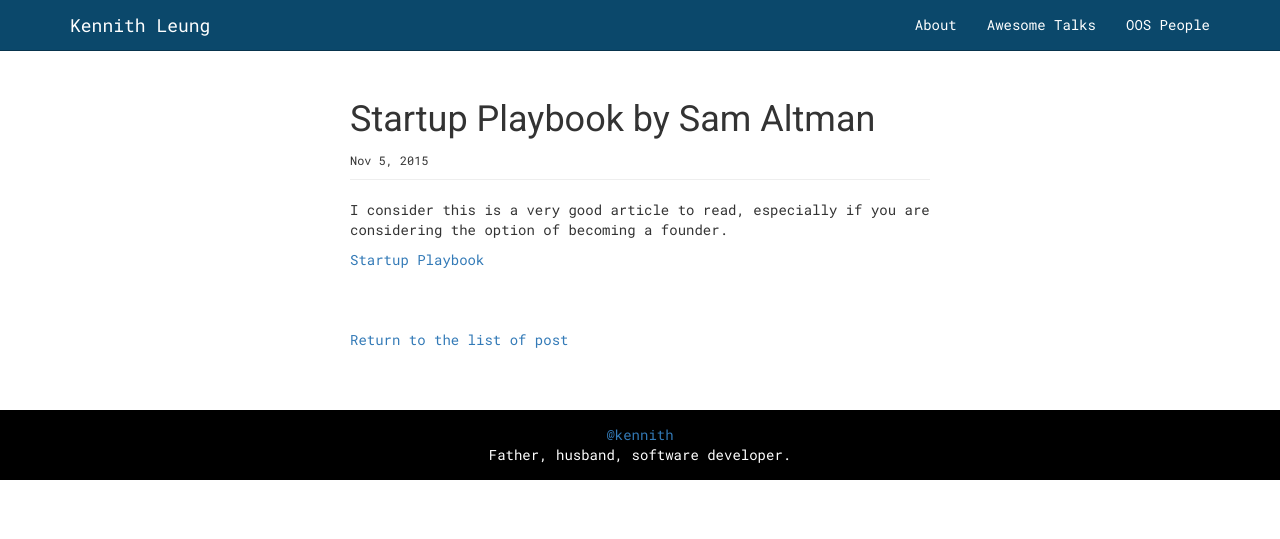
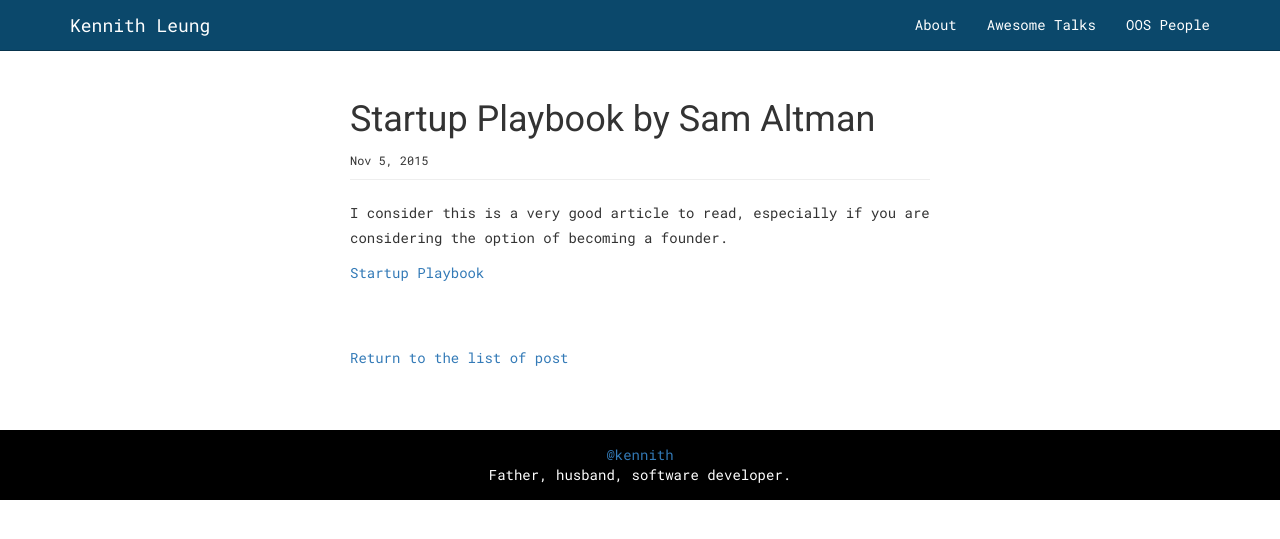
Before and after one commit to kennith/kennith.github.io, a Jekyll site: the page built from _posts/2015-11-05-startup-playbook.markdown, in a window 1280 px wide. Shown: the top 539 px of the page. Built offline with Jekyll 4.4.1, drawn with Linux system fonts in a browser that asks for light colours.

Commit message:
Add line spacing
It is easier to read when added more space between the lines.

```diff
--- a/_sass/main.scss
+++ b/_sass/main.scss
@@ -38,6 +38,10 @@
 	}
 }
 
+.post p {
+	line-height: 25px;
+}
+
 @media(max-width: $screen-xs-max) {
 	h1 { font-size: 16px; font-weight: bold;}
 	h2 { font-size: 15px;}
```
